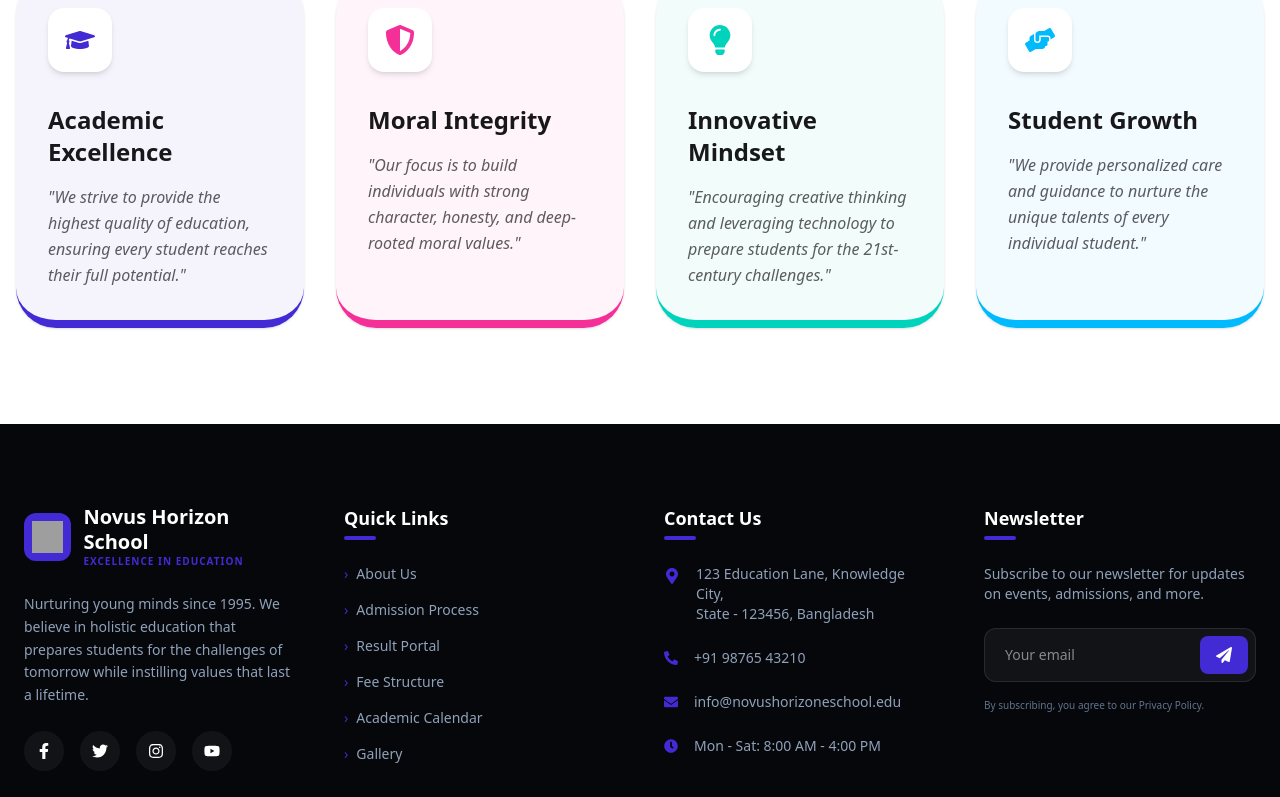
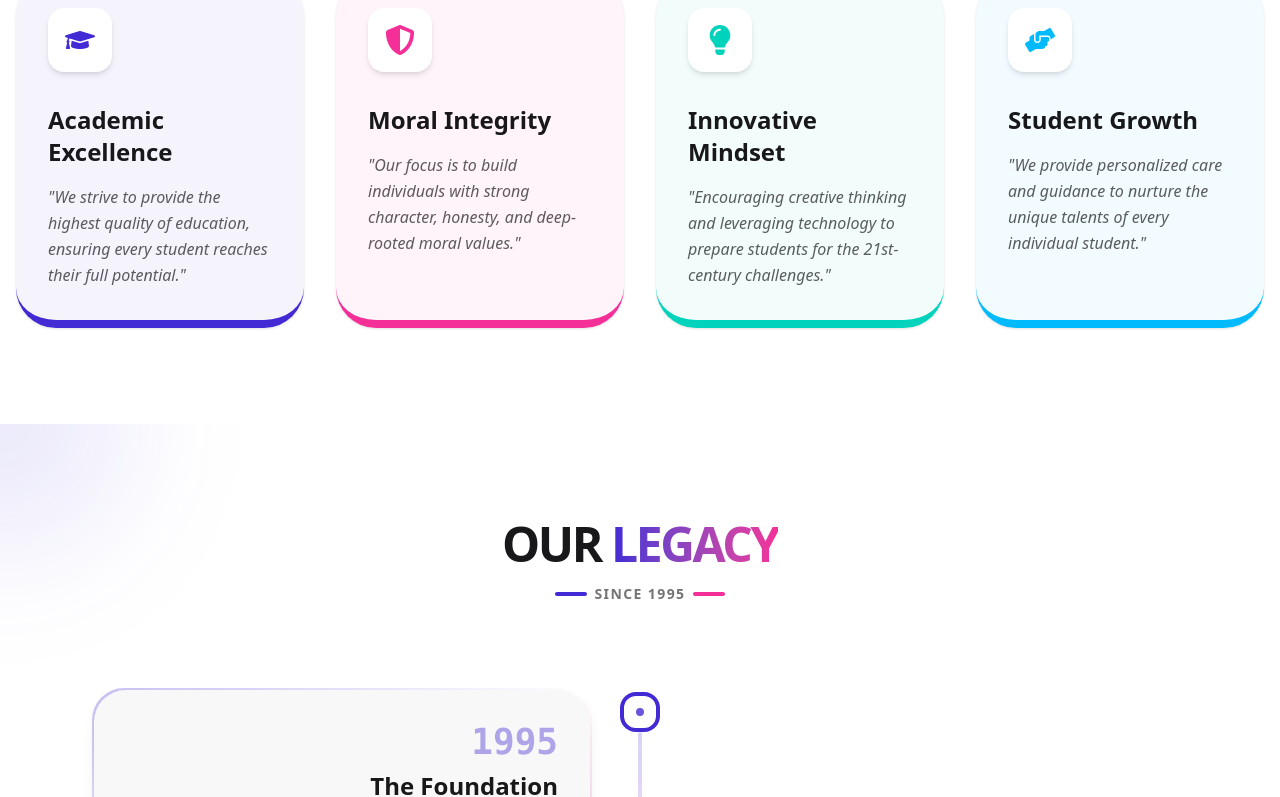
Before and after one commit to nurislam243/Novus-Horizon-School---Client-Side, a React (Vite) app: page /about in a window 1280 px wide. Shown: the part 2000-2797 px from the top of the page. Built offline with nearby package versions, Linux system fonts and the light colour scheme; grey boxes are pictures that could not be loaded.

Commit message:
feat: add school historical timeline section

```diff
--- a/src/pages/About/About.jsx
+++ b/src/pages/About/About.jsx
@@ -1,5 +1,6 @@
 import PageBanner from "../../components/Shared/PageBanner/PageBanner"
 import CoreValues from "./CoreValues/CoreValues"
+import HistoricalTimeline from "./HistoricalTimeline/HistoricalTimeline"
 import PrincipalMessage from "./PrincipalMessage/PrincipalMessage"
 import StatsSection from "./StatsSection/StatsSection"
 import VisionMission from "./VisionMission/VisionMission"
@@ -12,6 +13,7 @@ const About = () => {
       <PrincipalMessage></PrincipalMessage>
       <StatsSection></StatsSection>
       <CoreValues></CoreValues>
+      <HistoricalTimeline></HistoricalTimeline>
     </div>
   )
 }
--- /dev/null
+++ b/src/pages/About/HistoricalTimeline/HistoricalTimeline.jsx
@@ -0,0 +1,90 @@
+import React from 'react';
+
+const HistoricalTimeline = () => {
+  const journey = [
+    {
+      year: "1995",
+      title: "The Foundation",
+      desc: "Novus Horizon School started its humble journey with a handful of students and a vision for excellence.",
+      badge: "Inception",
+      align: "md:text-right"
+    },
+    {
+      year: "2005",
+      title: "Expanding Horizons",
+      desc: "Moved to our current state-of-the-art campus, introducing advanced labs and digital facilities.",
+      badge: "Campus Expansion",
+      align: "md:text-left"
+    },
+    {
+      year: "2015",
+      title: "Academic Milestone",
+      desc: "Achieved the 'Best School Award' for consecutive 100% board results and extracurricular success.",
+      badge: "National Award",
+      align: "md:text-right"
+    },
+    {
+      year: "2026",
+      title: "Digital Revolution",
+      desc: "Launched AI-integrated smart learning and global partnership programs for 21st-century skills.",
+      badge: "Modern Era",
+      align: "md:text-left"
+    }
+  ];
+
+  return (
+    <section className="py-24 bg-base-100 relative overflow-hidden">
+      {/* Background Decorative Elements */}
+      <div className="absolute top-0 left-0 w-64 h-64 bg-primary/10 blur-3xl rounded-full -translate-x-1/2 -translate-y-1/2"></div>
+      <div className="absolute bottom-0 right-0 w-96 h-96 bg-secondary/10 blur-3xl rounded-full translate-x-1/2 translate-y-1/2"></div>
+
+      <div className="container mx-auto px-4 relative z-10">
+        {/* Header Section */}
+        <div className="text-center mb-20">
+          <h2 className="text-5xl font-black text-base-content tracking-tighter uppercase mb-4">
+            Our <span className="text-transparent bg-clip-text bg-gradient-to-r from-primary to-secondary">Legacy</span>
+          </h2>
+          <div className="flex items-center justify-center gap-2">
+            <span className="h-1 w-8 bg-primary rounded-full"></span>
+            <p className="text-base-content/60 font-bold uppercase tracking-widest text-sm">Since 1995</p>
+            <span className="h-1 w-8 bg-secondary rounded-full"></span>
+          </div>
+        </div>
+
+        {/* Timeline Container */}
+        <div className="max-w-6xl mx-auto">
+          <ul className="timeline timeline-snap-icon max-md:timeline-compact timeline-vertical">
+            {journey.map((item, index) => (
+              <li key={index} className="group">
+                <div className="timeline-middle">
+                  <div className="w-10 h-10 rounded-2xl bg-base-100 border-4 border-primary shadow-[0_0_20px_rgba(var(--p),0.3)] flex items-center justify-center group-hover:rotate-45 transition-transform duration-500">
+                    <div className="w-2 h-2 rounded-full bg-primary animate-pulse"></div>
+                  </div>
+                </div>
+
+                <div className={`${index % 2 === 0 ? 'timeline-start md:text-end' : 'timeline-end'} mb-16 px-6`}>
+                  {/* Card with Gradient Border Effect */}
+                  <div className="relative p-[2px] rounded-[2rem] bg-gradient-to-br from-primary/30 via-transparent to-secondary/30 group-hover:from-primary group-hover:to-secondary transition-all duration-500">
+                    <div className="bg-base-200 rounded-[2rem] p-8 h-full shadow-lg group-hover:shadow-2xl transition-all duration-500">
+                      <time className="font-mono text-4xl font-black text-primary opacity-40 group-hover:opacity-100 transition-opacity">
+                        {item.year}
+                      </time>
+                      <h3 className="text-2xl font-bold mt-2 text-base-content">{item.title}</h3>
+                      <div className="badge badge-primary badge-sm my-3 font-bold px-4 py-3">{item.badge}</div>
+                      <p className="text-base-content/70 leading-relaxed font-medium">
+                        {item.desc}
+                      </p>
+                    </div>
+                  </div>
+                </div>
+                {index !== journey.length - 1 && <hr className="bg-gradient-to-b from-primary to-secondary w-1 opacity-20" />}
+              </li>
+            ))}
+          </ul>
+        </div>
+      </div>
+    </section>
+  );
+};
+
+export default HistoricalTimeline;
```
